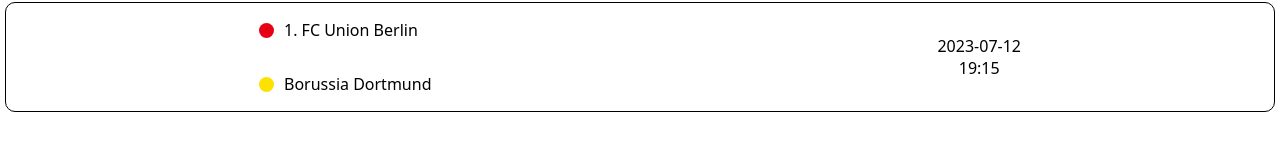
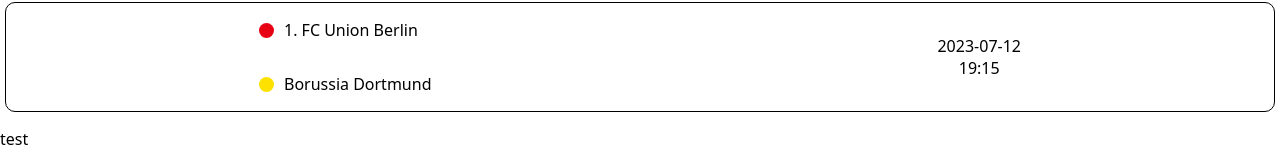
Before and after one commit to sebastianwel/MatchPal, a Next.js app: page / in a window 1280 px wide. Shown: the part 1382-1545 px from the top of the page. Before the commit the page ends 1510 px from the top, so only its background shows below. Built offline with nearby package versions, Linux system fonts and the light colour scheme.

Commit message:
add footer

```diff
--- /dev/null
+++ b/components/AppFooter/AppFooter.js
@@ -0,0 +1,8 @@
+import styled from "styled-components";
+
+
+export default function AppFooter(){
+return(
+    <p>test</p>
+)
+}
--- a/pages/index.js
+++ b/pages/index.js
@@ -1,13 +1,15 @@
 import MatchList from "../components/MatchList";
 import AppHeader from "../components/AppHeader/AppHeader";
+import AppFooter from "../components/AppFooter/AppFooter";
 
 export default function Home() {
   return (
     <>
     <AppHeader/>
-    <main>
-      <MatchList/>
-    </main>
+      <main>
+        <MatchList/>
+      </main>
+    <AppFooter/>
     </>
   );
 }
```
